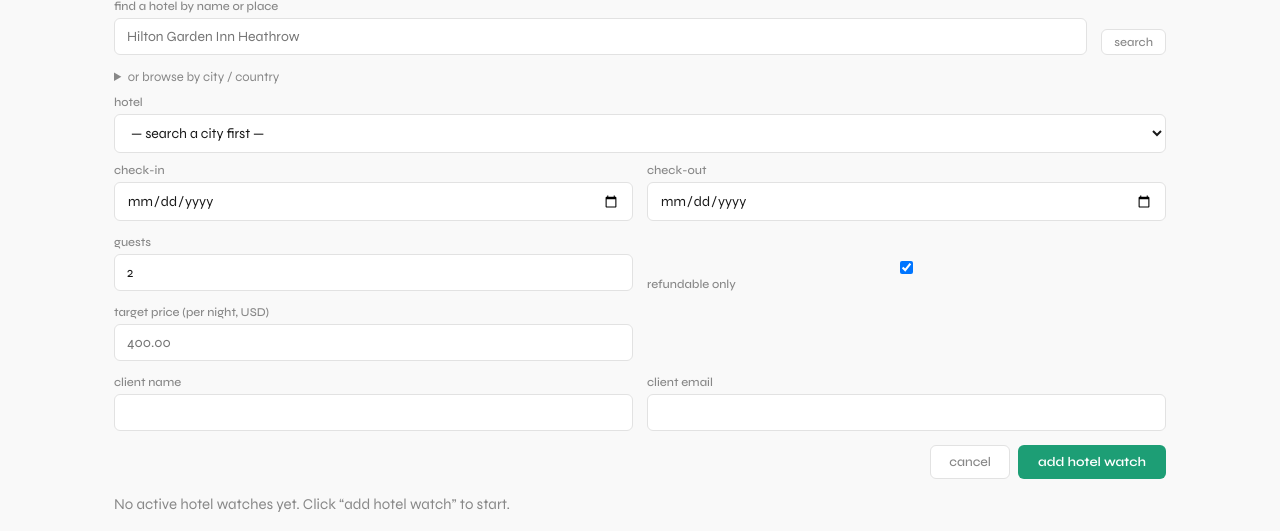
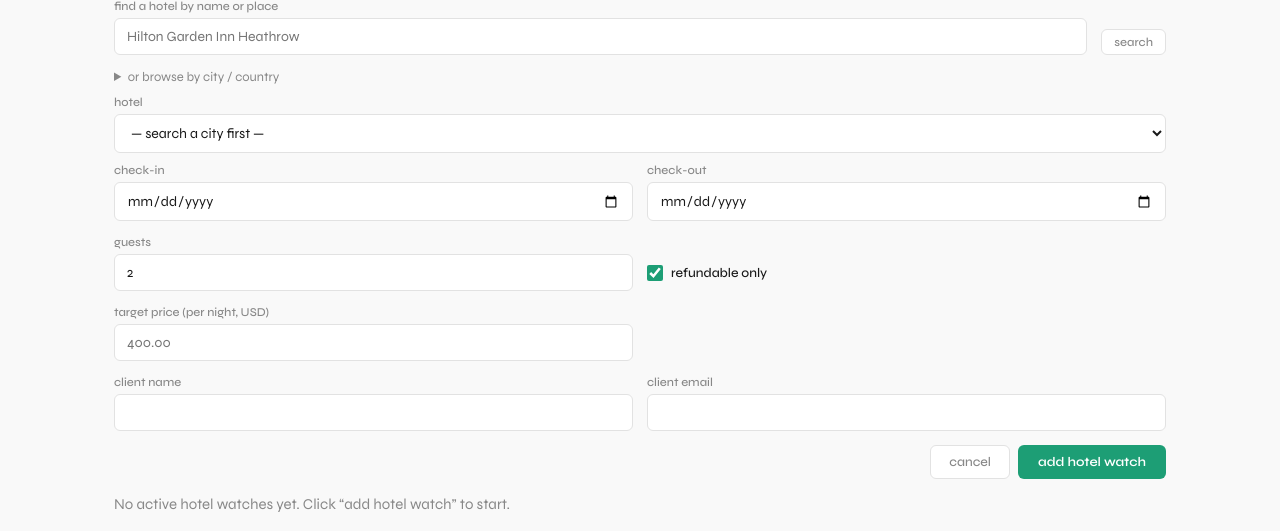
Before and after one commit to knollanna/FareWatch, a Flask app: page /hotels in a window 1280 px wide, after a click on "+ add hotel watch". Shown: the part 145-676 px from the top of the page. Run offline with Flask 3, Linux system fonts and the light colour scheme; the visitor is signed in with stand-in values (Sample User, id 1); data that the repository does not hold is empty; parts of the project's set-up code (start-up, migrations or seed data) failed here and were passed over; some web fonts are replaced.

Commit message:
fix: stop the full-width input rule stretching checkboxes
The .form-field rule that gives text inputs width:100% and padding caught
checkboxes too, so the box filled the line, Chrome centred the tick inside it,
and the label text wrapped underneath. Resets the control, lays the row out
inline, and adds a focus ring the dashboard otherwise has only on the client
page. Fixes nonstop-only on both watch forms and refundable-only on hotels.

```diff
--- a/static/style.css
+++ b/static/style.css
@@ -556,6 +556,36 @@ input, select { font-family: var(--font-sans); }
 .form-field select:focus { border-color: var(--accent); }
 .form-field input[type="text"] { text-transform: uppercase; }
 
+/* A checkbox is not a text input. The width:100%/padding/border above turn it
+   into a full-width box: Chrome centres the tick inside that box, and the label
+   text wraps underneath it. Reset the control and lay the row out inline. The
+   min-height matches an input's (9+9 padding + ~17 line + 1 border) so the row
+   bottom-aligns with the field beside it under align-self:end. */
+.form-field label:has(input[type="checkbox"]) {
+  display: flex;
+  align-items: center;
+  gap: 8px;
+  min-height: 36px;
+  font-size: 13px;
+  color: var(--text);
+  cursor: pointer;
+}
+.form-field input[type="checkbox"] {
+  width: 16px;
+  height: 16px;
+  flex: none;
+  margin: 0;
+  padding: 0;
+  border-radius: 3px;
+  accent-color: var(--accent);
+}
+/* The dashboard's only focus styling is a border-colour swap on text inputs,
+   which a 16px checkbox cannot show. Give it a real ring. */
+.form-field input[type="checkbox"]:focus-visible {
+  outline: 3px solid var(--accent);
+  outline-offset: 3px;
+}
+
 .trip-toggle {
   display: flex;
   gap: 0;
```
